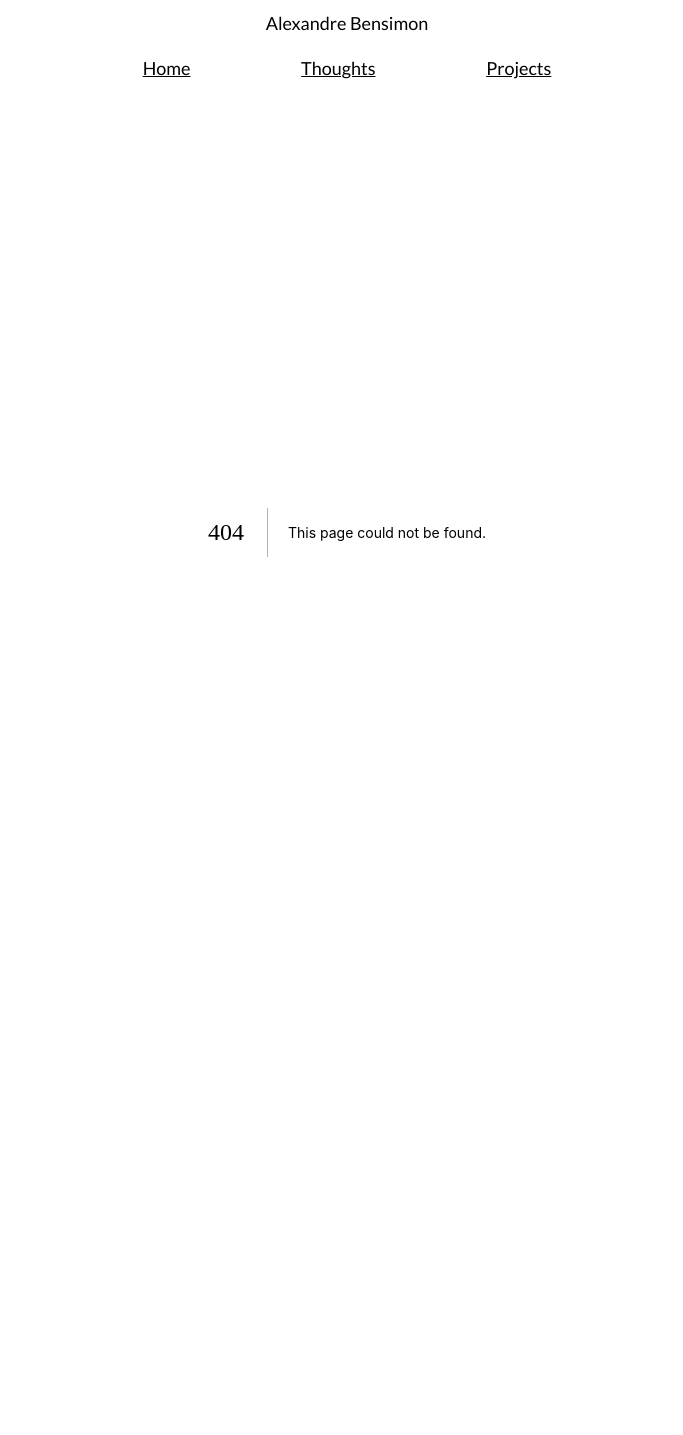
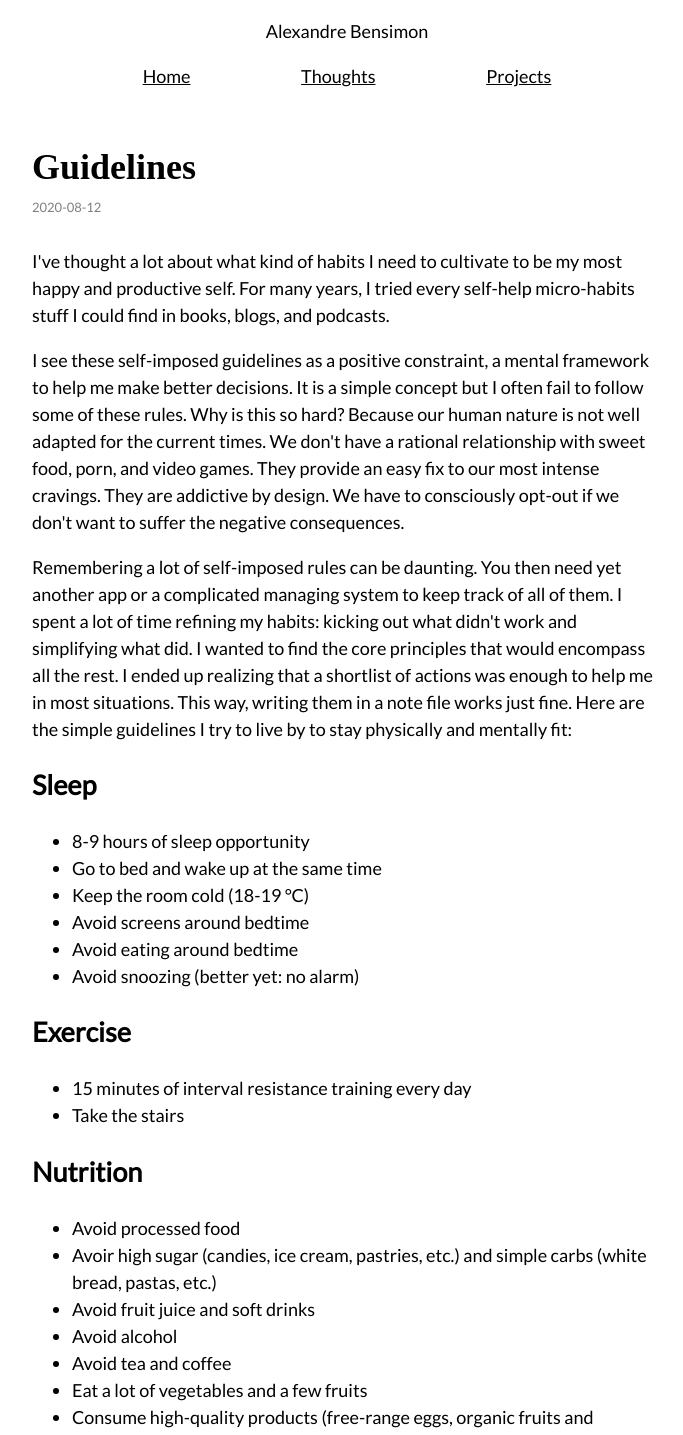
Before and after one commit to alexbensimon/personal-website, a Next.js app: page /thoughts/guidelines in a window 1280 px wide. Before the commit this address had no page. Shown: the top 1435 px of the page, without its empty margins (293-976 px from the left). Before the commit the page ends 942 px from the top, so only its background shows below. Built offline with nearby package versions, Linux system fonts and the light colour scheme; a web font is replaced by a local one.

Commit message:
Add thought Guidelines

```diff
--- /dev/null
+++ b/pages/thoughts/guidelines.tsx
@@ -0,0 +1,88 @@
+import Head from 'next/head';
+import React from 'react';
+import { ThoughtDate } from '../../components/ThoughtDate';
+
+export default () => (
+  <>
+    <Head>
+      <title>Guidelines | Thoughts | Alexandre Bensimon</title>
+      <meta name="description" content="My thoughts on guidelines." />
+    </Head>
+    <div>
+      <h1>Guidelines</h1>
+      <ThoughtDate>2020-08-12</ThoughtDate>
+      <p>
+        I've thought a lot about what kind of habits I need to cultivate to be
+        my most happy and productive self. For many years, I tried every
+        self-help micro-habits stuff I could find in books, blogs, and podcasts.
+      </p>
+      <p>
+        I see these self-imposed guidelines as a positive constraint, a mental
+        framework to help me make better decisions. It is a simple concept but I
+        often fail to follow some of these rules. Why is this so hard? Because
+        our human nature is not well adapted for the current times. We don't
+        have a rational relationship with sweet food, porn, and video games.
+        They provide an easy fix to our most intense cravings. They are
+        addictive by design. We have to consciously opt-out if we don't want to
+        suffer the negative consequences.
+      </p>
+      <p>
+        Remembering a lot of self-imposed rules can be daunting. You then need
+        yet another app or a complicated managing system to keep track of all of
+        them. I spent a lot of time refining my habits: kicking out what didn't
+        work and simplifying what did. I wanted to find the core principles that
+        would encompass all the rest. I ended up realizing that a shortlist of
+        actions was enough to help me in most situations. This way, writing them
+        in a note file works just fine. Here are the simple guidelines I try to
+        live by to stay physically and mentally fit:
+      </p>
+      <h2>Sleep</h2>
+      <ul>
+        <li>8-9 hours of sleep opportunity</li>
+        <li>Go to bed and wake up at the same time</li>
+        <li>Keep the room cold (18-19 °C)</li>
+        <li>Avoid screens around bedtime</li>
+        <li>Avoid eating around bedtime</li>
+        <li>Avoid snoozing (better yet: no alarm)</li>
+      </ul>
+      <h2>Exercise</h2>
+      <ul>
+        <li>15 minutes of interval resistance training every day</li>
+        <li>Take the stairs</li>
+      </ul>
+      <h2>Nutrition</h2>
+      <ul>
+        <li>Avoid processed food</li>
+        <li>
+          Avoir high sugar (candies, ice cream, pastries, etc.) and simple carbs
+          (white bread, pastas, etc.)
+        </li>
+        <li>Avoid fruit juice and soft drinks</li>
+        <li>Avoid alcohol</li>
+        <li>Avoid tea and coffee</li>
+        <li>Eat a lot of vegetables and a few fruits</li>
+        <li>
+          Consume high-quality products (free-range eggs, organic fruits and
+          vegetables, quality meat, etc.)
+        </li>
+      </ul>
+      <h2>Fasting</h2>
+      <ul>
+        <li>1-day fast every week</li>
+        <li>3-day fast every month</li>
+        <li>5-day fast every 3 months (work in progress)</li>
+        <li>7-day fast every 6 months (work in progress)</li>
+        <li>10-day fast every year (work in progress)</li>
+      </ul>
+      <h2>Mental</h2>
+      <ul>
+        <li>15 minutes of silent meditation every day</li>
+        <li>Avoid video games</li>
+        <li>Avoid social networks</li>
+        <li>Avoid porn</li>
+        <li>Express gratitude</li>
+        <li>Have a life vision</li>
+      </ul>
+    </div>
+  </>
+);
```
Also changed, not shown: pages/thoughts/index.tsx (+7 -0 lines).
